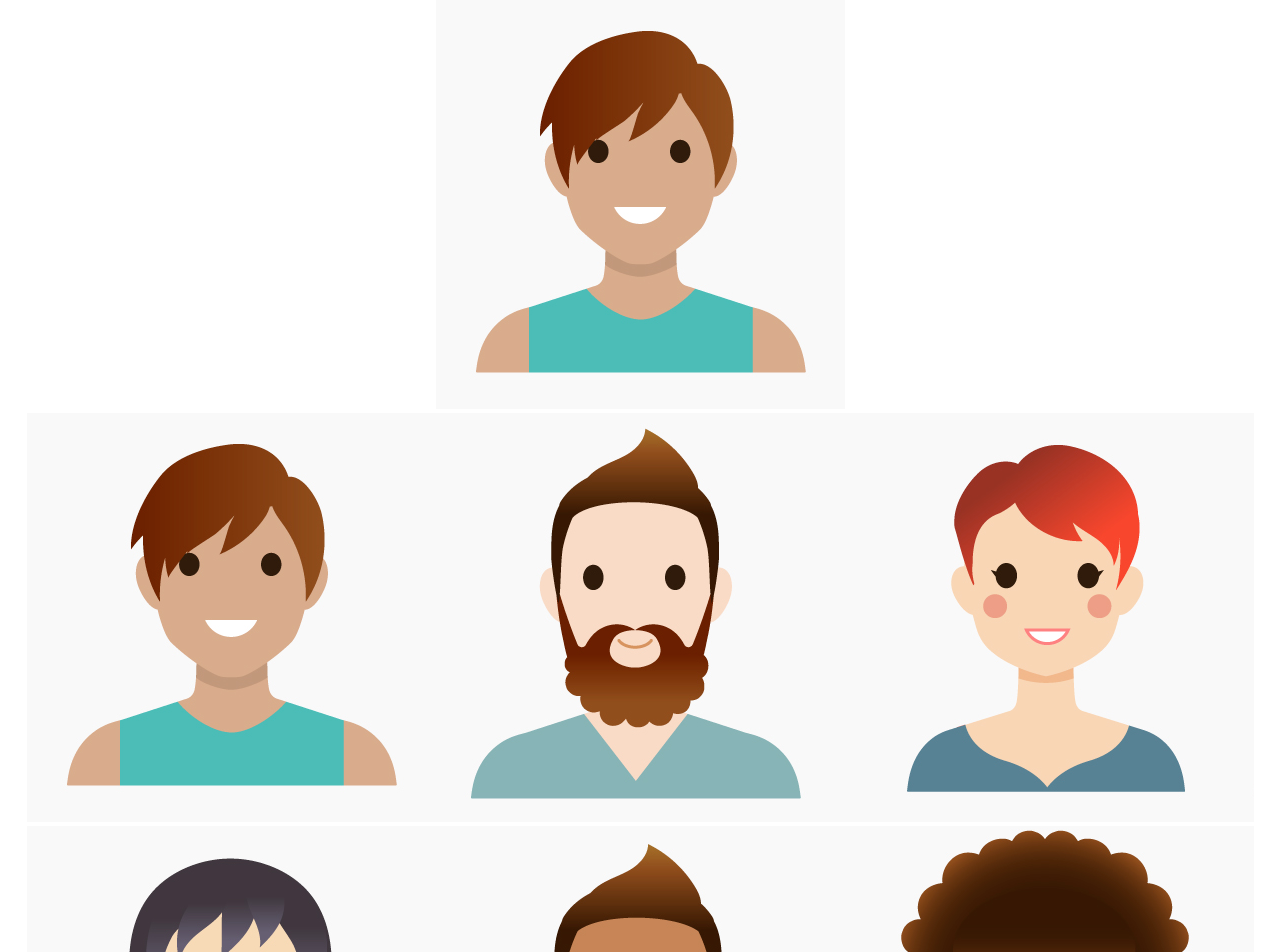
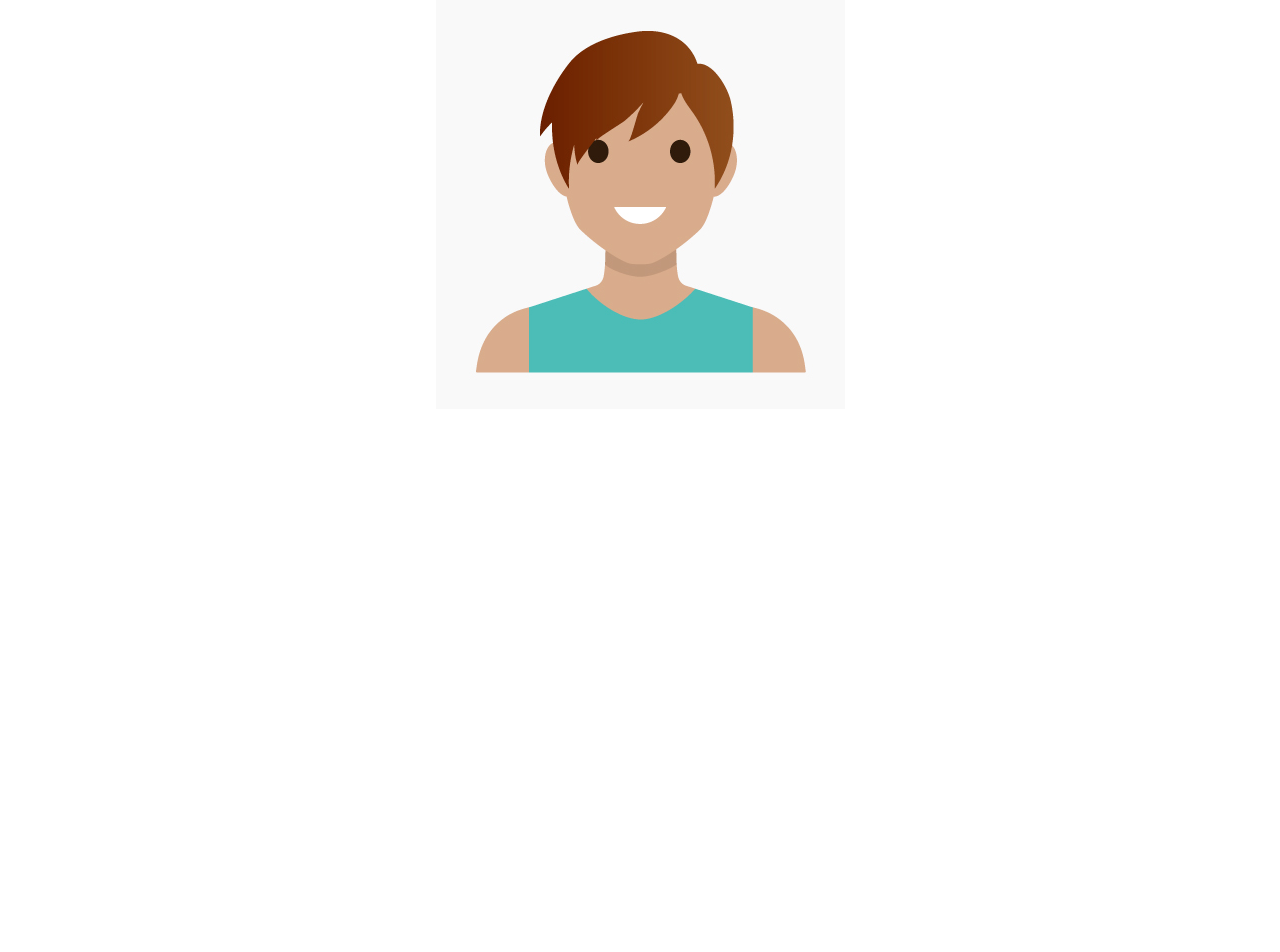
Before and after one commit to stevehcao/avatarpicker, a React (Create React App) app in the folder avatarpicker/: page / in a window 1280 px wide. Shown: the top 952 px of the page. After the commit the page ends 800 px from the top, so only its background shows below. Built offline with nearby package versions, Linux system fonts and the light colour scheme.

Commit message:
added toggle modal functionality

```diff
--- a/avatarpicker/src/AvatarModal.js
+++ b/avatarpicker/src/AvatarModal.js
@@ -7,6 +7,7 @@ class AvatarModal extends Component {
 
     return (
       <div className="modal">
+        <h2>Choose your avatar</h2>
         {avatars.map(avatar => (
           <AvatarPic
             src={avatar.src}
--- a/avatarpicker/src/AvatarPicker.js
+++ b/avatarpicker/src/AvatarPicker.js
@@ -3,7 +3,10 @@ import avatar1 from './pics/avatar1.png';
 import AvatarModal from './AvatarModal';
 
 class AvatarPicker extends Component {
-  state = { avatar: this.props.avatars[0].src };
+  state = {
+    avatar: this.props.avatars[0].src,
+    modalOpen: false
+  };
 
   changeAvatar = id => {
     const chosen = this.props.avatars.find(avatar => {
@@ -13,15 +16,27 @@ class AvatarPicker extends Component {
     this.setState({ avatar: chosen.src });
   };
 
+  toggleModal = () => {
+    this.setState({ modalOpen: !this.state.modalOpen });
+  };
+
   render() {
     const { avatars } = this.props;
     return (
       <div>
-        <img alt="top image" src={this.state.avatar} />
-        <AvatarModal
-          avatars={avatars}
-          changeAvatar={id => this.changeAvatar(id)}
+        <img
+          alt="current avatar"
+          src={this.state.avatar}
+          onClick={this.toggleModal}
         />
+        {this.state.modalOpen ? (
+          <AvatarModal
+            avatars={avatars}
+            changeAvatar={id => this.changeAvatar(id)}
+          />
+        ) : (
+          <div />
+        )}
       </div>
     );
   }
```
